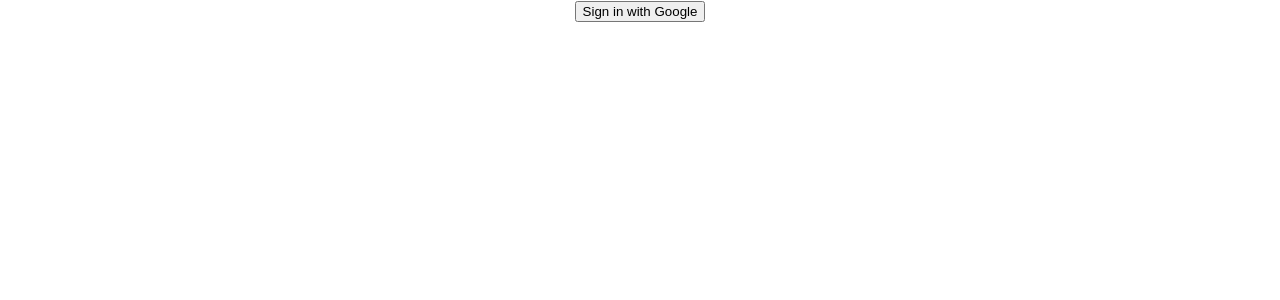
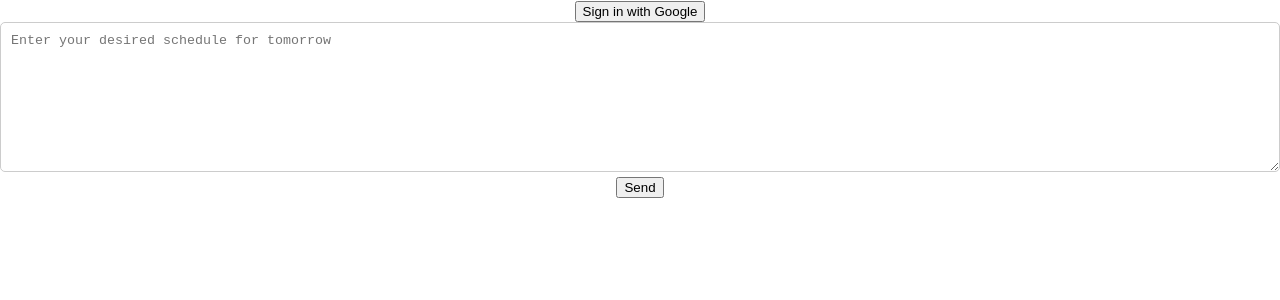
Before and after one commit to CV145/AIScheduler-Front, a React (Create React App) app: page / in a window 1280 px wide. Shown: the top 300 px of the page. Built offline with nearby package versions, Linux system fonts and the light colour scheme.

Commit message:
Added calendar refreshing

```diff
--- a/src/Components/AuthenticatedApp.js
+++ b/src/Components/AuthenticatedApp.js
@@ -1,15 +1,22 @@
-import React from 'react';
+import React, {useState, useCallback} from 'react';
 import { useGoogleAuth } from '../Contexts/GoogleAuthContext';
 import { SignInButton } from './SignInButton';
 import CalendarComponent from './Calendar';
+import SchedulePromptForm from './SchedulePromptForm';
 
 const AuthenticatedApp = () => {
   const { isSignedIn } = useGoogleAuth();
+  const [calendarIsRefreshing, setIsRefreshing] = useState(false);
+
+  const handleScheduleUpdate = useCallback(() => {
+    setIsRefreshing(true);
+  }, []);
 
   return (
     <div className="App">
       <SignInButton />
-      {isSignedIn && <CalendarComponent />}
+      {isSignedIn && <CalendarComponent isRefreshing={calendarIsRefreshing} setIsRefreshing={setIsRefreshing}/>}
+      <SchedulePromptForm onScheduleUpdate={handleScheduleUpdate}/>
     </div>
   );
 };
--- a/src/Components/Calendar.js
+++ b/src/Components/Calendar.js
@@ -1,7 +1,7 @@
 import React, { useState, useEffect } from 'react';
 import { useGoogleAuth } from '../Contexts/GoogleAuthContext';
 
-const CalendarComponent = () => {
+const CalendarComponent = ({isRefreshing, setIsRefreshing}) => {
   const { googleToken } = useGoogleAuth();
   const [calendarEvents, setCalendarEvents] = useState([]);
   const [isLoading, setIsLoading] = useState(false);
@@ -47,8 +47,23 @@
 
   // Fetch data when component mounts or googleToken changes
   useEffect(() => {
+
+    //Refresh when state is true
+    if (isRefreshing)
+    {
+        fetchCalendarData();
+        setIsRefreshing(false);
+    }
+
+
+    //Poll every 60 seconds
+    const fetchInterval = setInterval(fetchCalendarData, 60000);
+    //Fetch immediately on mount
     fetchCalendarData();
-  }, [googleToken]);
+
+    //Clean on unmount
+    return () => clearInterval(fetchInterval);
+  }, [googleToken, isRefreshing, setIsRefreshing]);
 
   if (isLoading) {
     return <div>Loading calendar data...</div>;
@@ -61,6 +76,7 @@
   return (
     <div>
       <h2>Tomorrow's Calendar Events</h2>
+      <button onClick={fetchCalendarData}>Refresh Calendar</button>
       <ul>
         {calendarEvents.map(event => (
           <li key={event.id}>
--- /dev/null
+++ b/src/Components/SchedulePromptForm.js
@@ -0,0 +1,77 @@
+import React, { useState } from 'react';
+import { useGoogleAuth } from '../Contexts/GoogleAuthContext';
+
+const SchedulePromptForm = ({ onScheduleUpdate }) => {
+    const { googleToken } = useGoogleAuth();
+    const [schedulePrompt, setSchedulePrompt] = useState('');
+
+    const handleSubmit = async (e) => {
+      e.preventDefault();
+
+      if (!googleToken) {
+        console.error("Google token is not available.");
+        return;
+      }
+
+      try {
+        const response = await fetch('https://localhost:7112/Schedule', {
+          method: 'POST',
+          headers: {
+            'Content-Type': 'application/json',
+            'Authorization': `Bearer ${googleToken}`
+          },
+          body: JSON.stringify({ googleToken, schedulePrompt })
+        });
+
+        if (!response.ok) {
+          throw new Error('Failed to update schedule');
+        }
+
+        // Clear the input field after successful submission
+        setSchedulePrompt('');
+
+        // Notify the parent component (like App) to refresh the calendar
+        onScheduleUpdate();
+      } catch (error) {
+        console.error('Error:', error);
+      }
+    };
+
+    // Styles for the input field
+  const inputStyle = {
+    width: '100%',        // Full width
+    height: '150px',      // Larger height
+    overflowY: 'auto',    // Vertical scroll
+    padding: '10px',      // Padding inside the input field
+    boxSizing: 'border-box', // Include padding and border in the element's total width and height
+    borderRadius: '5px', // Optional: rounded corners
+    border: '1px solid #ccc' // Optional: border styling
+  };
+
+  return (
+    <form onSubmit={handleSubmit}>
+      <textarea
+        style={inputStyle}
+        value={schedulePrompt}
+        onChange={(e) => setSchedulePrompt(e.target.value)}
+        placeholder="Enter your desired schedule for tomorrow"
+      />
+      <button type="submit">Send</button>
+    </form>
+  );
+  };
+
+export default SchedulePromptForm;
+
+
+/*
+Backend endpoints:
+/Authentication/google-token
+
+POST
+/Schedule
+{
+    "googleToken": "string",
+    "schedulePrompt": "string"
+}
+*/
```
